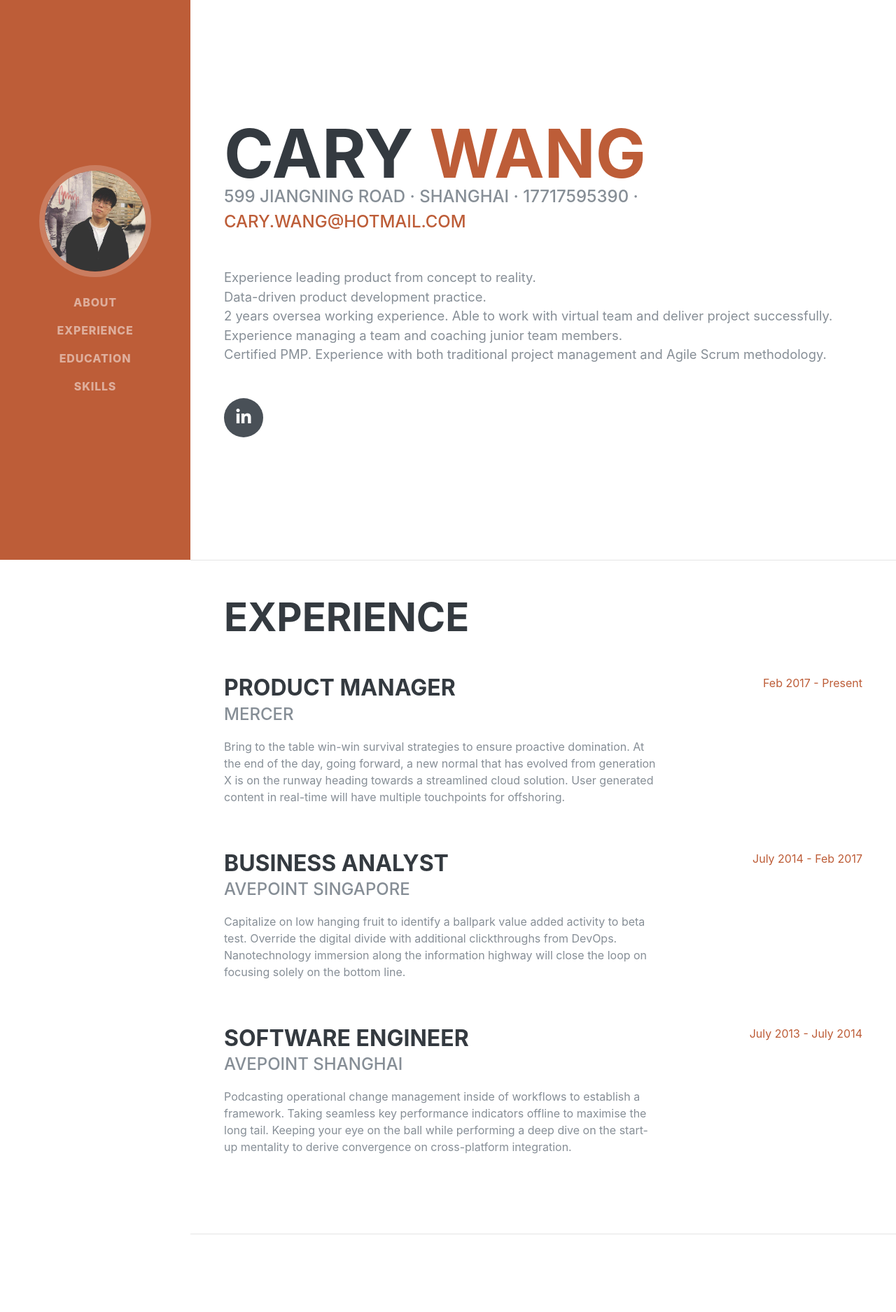
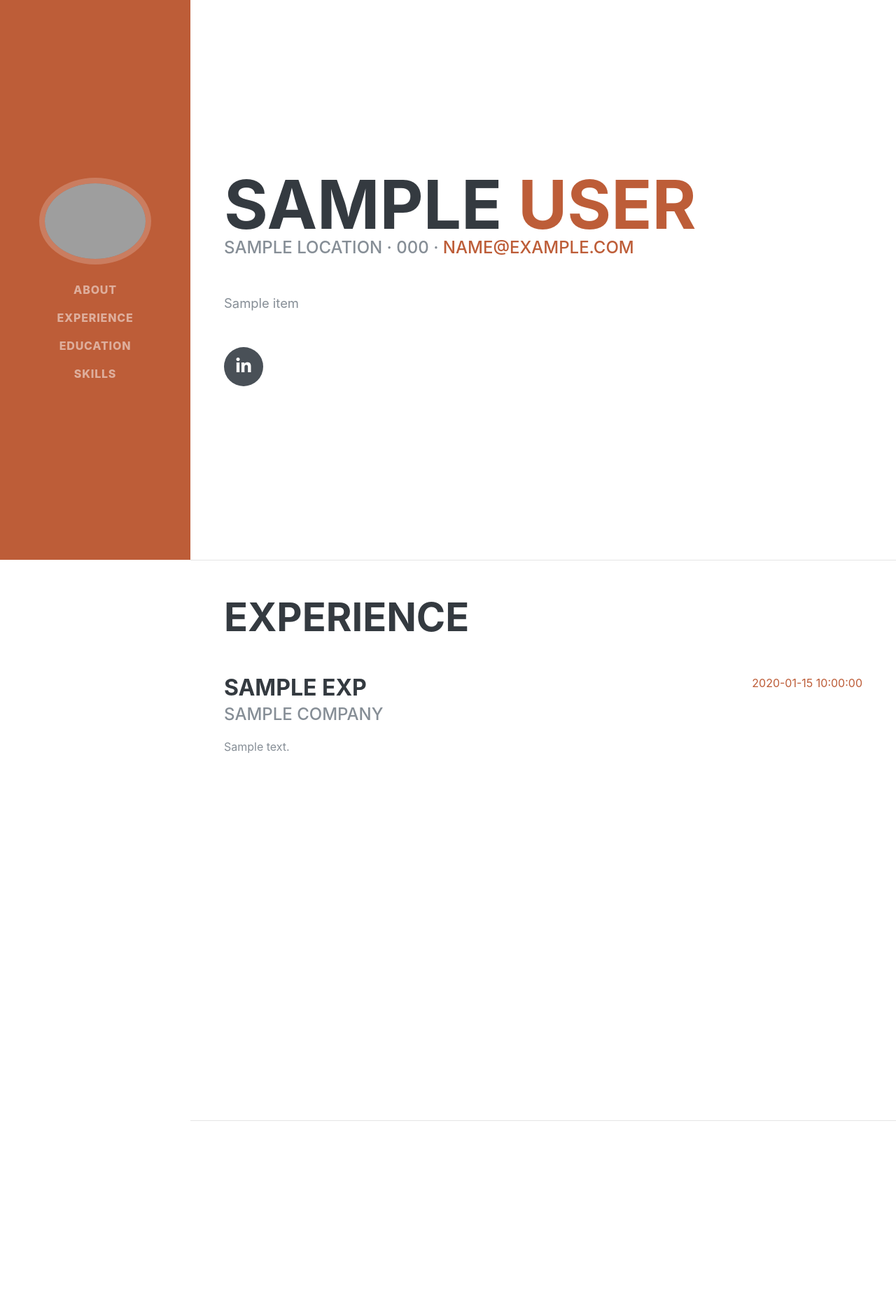
Before and after one commit to a125566154/random-thoughts, a Flask app: template flask_app/templates/resume/index.html in a window 1280 px wide. Shown: the top 1875 px of the page at 70% size. Run offline with Flask 2, Linux system fonts and the light colour scheme; the template is opened without the code that fills it: most values are stand-ins (such as "Sample title", 1, 10 or a date in 2020); some libraries are stand-ins or nearby versions; some web fonts are replaced; grey boxes are pictures that could not be loaded.

Commit message:
resume
resume related

```diff
--- a/flask_app/templates/base.html
+++ b/flask_app/templates/base.html
@@ -2,9 +2,12 @@
 <html>
   <head>
     <meta charset="UTF-8">
+    <meta name="description" content="Cary's Own Website">
+    <meta name="author" content="Cary Wang">
     <meta name="viewport" content="width=device-width, initial-scale=1, shrink-to-fit=no">
     <link rel="stylesheet" href="https://maxcdn.bootstrapcdn.com/bootstrap/4.0.0/css/bootstrap.min.css" integrity="sha384-Gn5384xqQ1aoWXA+058RXPxPg6fy4IWvTNh0E263XmFcJlSAwiGgFAW/dAiS6JXm" crossorigin="anonymous">
     <link rel="stylesheet" href="{{ url_for('static', filename = 'css/main.css')}}">
+    <link rel="icon" href="{{ url_for('static', filename = 'image/favicon.ico')}}" type="image/x-icon">
     {% block head %}{% endblock %}
   </head>
   <body>
--- a/flask_app/templates/resume/index.html
+++ b/flask_app/templates/resume/index.html
@@ -1,7 +1,7 @@
 {% extends 'base.html' %}
 
 {% block head %}
-<title>{{name}}'s Resume</title>
+<title>{{data['title']}}</title>
 <link rel="stylesheet" href="{{ url_for('static', filename = 'css/resume.min.css')}}">
 
 <!-- Custom fonts for this template -->
@@ -13,10 +13,10 @@
 {% block body %}
 <nav class="navbar navbar-expand-lg navbar-dark bg-primary fixed-top" id="sideNav">
     <a class="navbar-brand js-scroll-trigger" href="#page-top">
-        <span class="d-block d-lg-none">Cary Wang</span>
+        <span class="d-block d-lg-none">{{data['content']['fullname']}}</span>
         <span class="d-none d-lg-block">
             <img class="img-fluid img-profile rounded-circle mx-auto mb-2"
-                src="{{ url_for('static', filename = 'image/profile.jpg')}}" alt="">
+                src="{{ url_for('static', filename = data['content']['profilePath'])}}" alt="">
         </span>
     </a>
     <button class="navbar-toggler" type="button" data-toggle="collapse" data-target="#navbarSupportedContent"
@@ -48,22 +48,19 @@
 
     <section class="resume-section p-3 p-lg-5 d-flex align-items-center" id="about">
         <div class="w-100">
-            <h1 class="mb-0">Cary
-                <span class="text-primary">Wang</span>
+            <h1 class="mb-0">{{data['content']['firstName']}}
+                <span class="text-primary">{{data['content']['lastName']}}</span>
             </h1>
-            <div class="subheading mb-5">599 Jiangning Road · Shanghai · 17717595390 ·
-                <a href="mailto:cary.wang@hotmail.com">cary.wang@hotmail.com</a>
+            <div class="subheading mb-5">{{data['content']['location']}} · {{data['content']['mobile']}} ·
+                <a href="mailto:cary.wang@hotmail.com">{{data['content']['email']}}</a>
             </div>
             <p class="lead mb-5">
-                Experience leading product from concept to reality. <br>
-                Data-driven product development practice.<br>
-                2 years oversea working experience. Able to work with virtual team and deliver project successfully.<br>
-                Experience managing a team and coaching junior team members.<br>
-                Certified PMP. Experience with both traditional project management and Agile Scrum methodology.
-
+                {% for item in data['content']['about'] %}
+                {{item}}<br>
+                {% endfor%}
             </p>
             <div class="social-icons">
-                <a href="www.linkedin.com/in/cw-a33866a4">
+                <a href="{{data['content']['linkedin']}}">
                     <i class="fab fa-linkedin-in"></i>
                 </a>
                 <!-- <a href="#">
@@ -84,48 +81,20 @@
     <section class="resume-section p-3 p-lg-5 d-flex justify-content-center" id="experience">
         <div class="w-100">
             <h2 class="mb-5">Experience</h2>
+            {% for exp in data['content']['experienceList'] %}
 
             <div class="resume-item d-flex flex-column flex-md-row justify-content-between mb-5">
                 <div class="resume-content">
-                    <h3 class="mb-0">Product Manager</h3>
-                    <div class="subheading mb-3">Mercer</div>
-                    <p>Bring to the table win-win survival strategies to ensure proactive domination. At the end of the
-                        day, going forward, a new normal that has evolved from generation X is on the runway heading
-                        towards a streamlined cloud solution. User generated content in real-time will have multiple
-                        touchpoints for offshoring.</p>
+                    <h3 class="mb-0">{{exp['title']}}</h3>
+                    <div class="subheading mb-3">{{exp['company']}}</div>
+                    <p>{{exp['description']}}</p>
                 </div>
                 <div class="resume-date text-md-right">
-                    <span class="text-primary">Feb 2017 - Present</span>
+                    <span class="text-primary">{{exp['time']}}</span>
                 </div>
             </div>
 
-            <div class="resume-item d-flex flex-column flex-md-row justify-content-between mb-5">
-                <div class="resume-content">
-                    <h3 class="mb-0">Business Analyst</h3>
-                    <div class="subheading mb-3">AvePoint Singapore</div>
-                    <p>Capitalize on low hanging fruit to identify a ballpark value added activity to beta test.
-                        Override the digital divide with additional clickthroughs from DevOps. Nanotechnology immersion
-                        along the information highway will close the loop on focusing solely on the bottom line.</p>
-                </div>
-                <div class="resume-date text-md-right">
-                    <span class="text-primary">July 2014 - Feb 2017</span>
-                </div>
-            </div>
-
-            <div class="resume-item d-flex flex-column flex-md-row justify-content-between mb-5">
-                <div class="resume-content">
-                    <h3 class="mb-0">Software Engineer</h3>
-                    <div class="subheading mb-3">AvePoint Shanghai</div>
-                    <p>Podcasting operational change management inside of workflows to establish a framework. Taking
-                        seamless key performance indicators offline to maximise the long tail. Keeping your eye on the
-                        ball while performing a deep dive on the start-up mentality to derive convergence on
-                        cross-platform integration.</p>
-                </div>
-                <div class="resume-date text-md-right">
-                    <span class="text-primary">July 2013 - July 2014</span>
-                </div>
-            </div>
-
+            {% endfor %}
         </div>
 
     </section>
@@ -135,16 +104,18 @@
     <section class="resume-section p-3 p-lg-5 d-flex align-items-center" id="education">
         <div class="w-100">
             <h2 class="mb-5">Education</h2>
+            {% for edu in data['content']['educationList'] %}
 
             <div class="resume-item d-flex flex-column flex-md-row justify-content-between mb-5">
                 <div class="resume-content">
-                    <h3 class="mb-0">Southeast University</h3>
-                    <div class="subheading mb-3">Bachelor of Science</div>
+                    <h3 class="mb-0">{{edu['school']}}</h3>
+                    <div class="subheading mb-3">{{edu['major']}}</div>
                 </div>
                 <div class="resume-date text-md-right">
-                    <span class="text-primary">Spet 2010 - July 2014</span>
+                    <span class="text-primary">{{edu['time']}}</span>
                 </div>
             </div>
+            {% endfor %}
 
         </div>
     </section>
@@ -157,49 +128,20 @@
 
             <div class="subheading mb-3">Tools</div>
             <ul class="list-inline dev-icons">
+                {% for item in data['content']['skills']['tools'] %}
                 <li class="list-inline-item">
-                    <i class="fas fa-file-word"></i>
+                    <i class="{{item}}"></i>
                 </li>
-                <li class="list-inline-item">
-                    <i class="fas fa-file-excel"></i>
-                </li>
-                <li class="list-inline-item">
-                    <i class="fas fa-file-powerpoint"></i>
-                </li>
-                <li class="list-inline-item">
-                    <i class="fas fa-database"></i>
-                </li>
-                <li class="list-inline-item">
-                    <i class="fab fa-sketch"></i>
-                </li>
-                <li class="list-inline-item">
-                    <i class="fab fa-invision"></i>
-                </li>
-                <li class="list-inline-item">
-                    <i class="fab fa-r-project"></i>
-                </li>
-                <li class="list-inline-item">
-                    <i class="fab fa-python"></i>
-                </li>
-                <li class="list-inline-item">
-                    <i class="fab fa-wordpress"></i>
-                </li>
+                {% endfor %}
             </ul>
 
             <div class="subheading mb-3">Skills</div>
             <ul class="fa-ul mb-0">
+                {% for item in data['content']['skills']['skills'] %}
                 <li>
                     <i class="fa-li fa fa-check"></i>
-                    Product & Project Management</li>
-                <li>
-                    <i class="fa-li fa fa-check"></i>
-                    Data Driven, Good Visualization & Presenting Skill</li>
-                <li>
-                    <i class="fa-li fa fa-check"></i>
-                    Multi-tasking & Cross Functional Teams</li>
-                <li>
-                    <i class="fa-li fa fa-check"></i>
-                    Agile Development &amp; Scrum</li>
+                    {{item}}</li>
+                {% endfor %}
             </ul>
         </div>
     </section>
```
Also changed, not shown: flask_app/resume/data.json (added, +61 -0 lines), flask_app/resume/resume.py (+6 -1 lines), flask_app/static/image/favicon.ico (added), flask_app/static/image/profile-cary.jpg (renamed from flask_app/static/image/profile.jpg).
